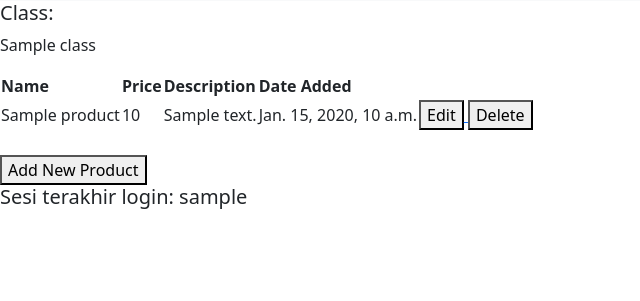
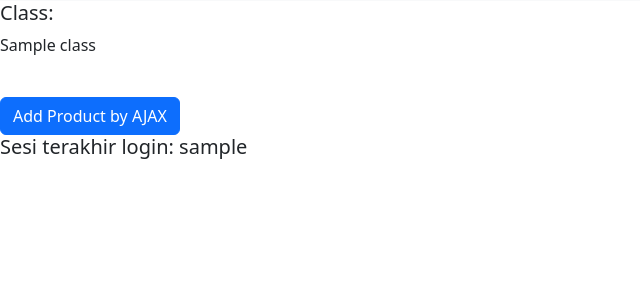
Before and after one commit to raissaputi/shopping-list, a Django app: template main/templates/main.html in a window 1280 px wide. Shown: the part 56-357 px from the top of the page, without its empty margins (0-640 px from the left). Run offline with Django 4.2, Linux system fonts and the light colour scheme; the template is opened without the code that fills it: most values are stand-ins (such as "Sample title", 1, 10 or a date in 2020).

Commit message:
Tutorial 5: Done

```diff
--- a/main/templates/main.html
+++ b/main/templates/main.html
@@ -21,64 +21,91 @@
         </div>
     </nav>
 
-
-
-    <!-- <h1>Shopping List Page</h1>
-
-    <h5>Name:</h5>
-    <p>{{name}}</p> -->
-
     <h5>Class:</h5>
     <p>{{class}}</p>
 
-    <table>
-        <tr>
-            <th>Name</th>
-            <th>Price</th>
-            <th>Description</th>
-            <th>Date Added</th>
-        </tr>
-
-        {% comment %} Berikut cara memperlihatkan data produk di bawah baris ini {% endcomment %}
-
-        {% for product in products %}
-            <tr>
-                <td>{{product.name}}</td>
-                <td>{{product.price}}</td>
-                <td>{{product.description}}</td>
-                <td>{{product.date_added}}</td>
-                <td>
-                    <a href="{% url 'main:edit_product' product.pk %}">
-                        <button>
-                            Edit
-                        </button>
-                    </a>
-                    <a href="{% url 'main:delete_product' product.pk %}">
-                        <button>
-                            Delete
-                        </button>
-                    </a>
-                </td>
-            </tr>
-        {% endfor %}
-    </table>
+    <table id="product_table"></table>
 
     <br />
 
-    <a href="{% url 'main:create_product' %}">
-        <button>
-            Add New Product
-        </button>
-    </a>
+    <div class="modal fade" id="exampleModal" tabindex="-1" aria-labelledby="exampleModalLabel" aria-hidden="true">
+        <div class="modal-dialog">
+            <div class="modal-content">
+                <div class="modal-header">
+                    <h1 class="modal-title fs-5" id="exampleModalLabel">Add New Product</h1>
+                    <button type="button" class="btn-close" data-bs-dismiss="modal" aria-label="Close"></button>
+                </div>
+                <div class="modal-body">
+                    <form id="form" onsubmit="return false;">
+                        {% csrf_token %}
+                        <div class="mb-3">
+                            <label for="name" class="col-form-label">Name:</label>
+                            <input type="text" class="form-control" id="name" name="name"></input>
+                        </div>
+                        <div class="mb-3">
+                            <label for="price" class="col-form-label">Price:</label>
+                            <input type="number" class="form-control" id="price" name="price"></input>
+                        </div>
+                        <div class="mb-3">
+                            <label for="description" class="col-form-label">Description:</label>
+                            <textarea class="form-control" id="description" name="description"></textarea>
+                        </div>
+                    </form>
+                </div>
+                <div class="modal-footer">
+                    <button type="button" class="btn btn-secondary" data-bs-dismiss="modal">Close</button>
+                    <button type="button" class="btn btn-primary" id="button_add" data-bs-dismiss="modal">Add Product</button>
+                </div>
+            </div>
+        </div>
+    </div>
+
+    <button type="button" class="btn btn-primary" data-bs-toggle="modal" data-bs-target="#exampleModal">Add Product by AJAX</button>
 
     <br>
 
     <h5>Sesi terakhir login: {{ last_login }}</h5>
 
-    <!-- <a href="{% url 'main:logout' %}">
-        <button>
-            Logout
-        </button>
-    </a> -->
+    <script>
+        async function getProducts() {
+            return fetch("{% url 'main:get_product_json' %}").then((res) => res.json())
+        }
+
+        async function refreshProducts() {
+            document.getElementById("product_table").innerHTML = ""
+            const products = await getProducts()
+            let htmlString = `<tr>
+                <th>Name</th>
+                <th>Price</th>
+                <th>Description</th>
+                <th>Date Added</th>
+            </tr>`
+            products.forEach((item) => {
+                htmlString += `\n<tr>
+                <td>${item.fields.name}</td>
+                <td>${item.fields.price}</td>
+                <td>${item.fields.description}</td>
+                <td>${item.fields.date_added}</td>
+            </tr>`
+            })
+
+            document.getElementById("product_table").innerHTML = htmlString
+        }
+
+        refreshProducts()
+
+        function addProduct() {
+            fetch("{% url 'main:add_product_ajax' %}", {
+                method: "POST",
+                body: new FormData(document.querySelector('#form'))
+            }).then(refreshProducts)
+
+            document.getElementById("form").reset()
+            return false
+        }
+
+        document.getElementById("button_add").onclick = addProduct
+
+    </script>
 
 {% endblock content %}
--- a/main/urls.py
+++ b/main/urls.py
@@ -2,6 +2,7 @@ from django.urls import path
 from main.views import show_main, create_product, show_xml, show_json, show_xml_by_id, show_json_by_id
 from main.views import register, login_user, logout_user
 from main.views import edit_product, delete_product
+from main.views import get_product_json, add_product_ajax
 
 app_name = 'main'
 
@@ -17,4 +18,6 @@ urlpatterns = [
     path('logout/', logout_user, name='logout'),
     path('edit-product/<int:id>', edit_product, name='edit_product'),
     path('delete/<int:id>', delete_product, name='delete_product'),
+    path('get-product/', get_product_json, name='get_product_json'),
+    path('create-product-ajax/', add_product_ajax, name='add_product_ajax')
 ]
```
Also changed, not shown: main/views.py (+21 -0 lines).
